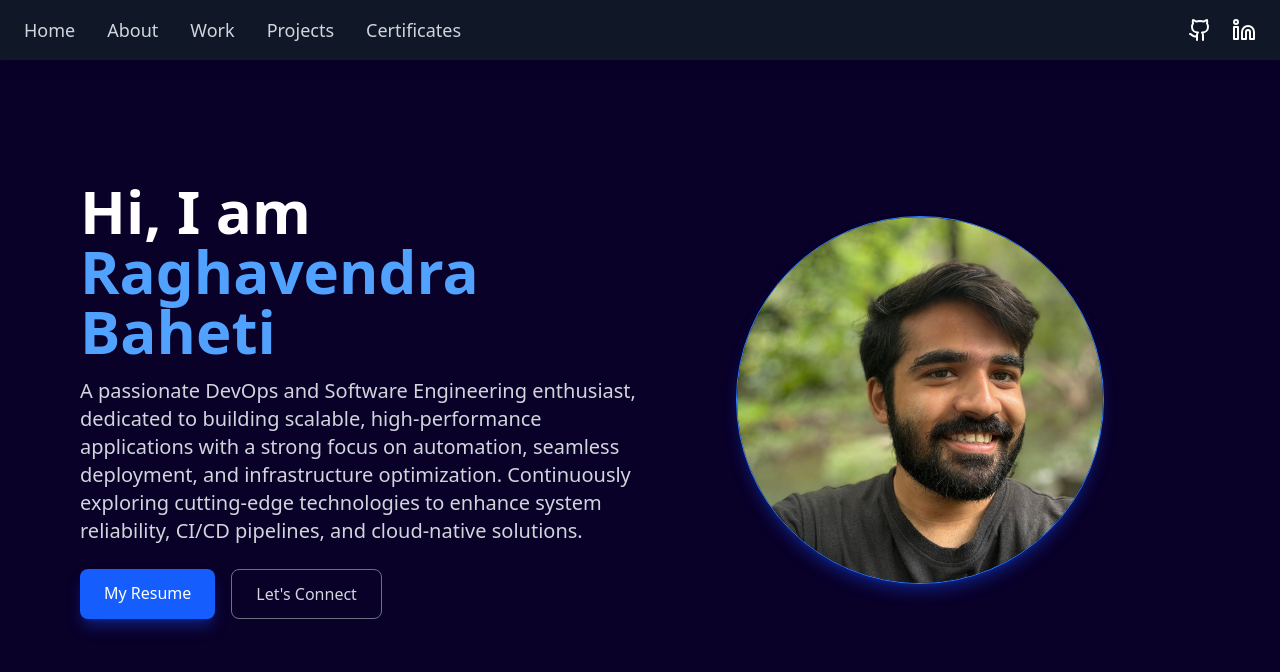
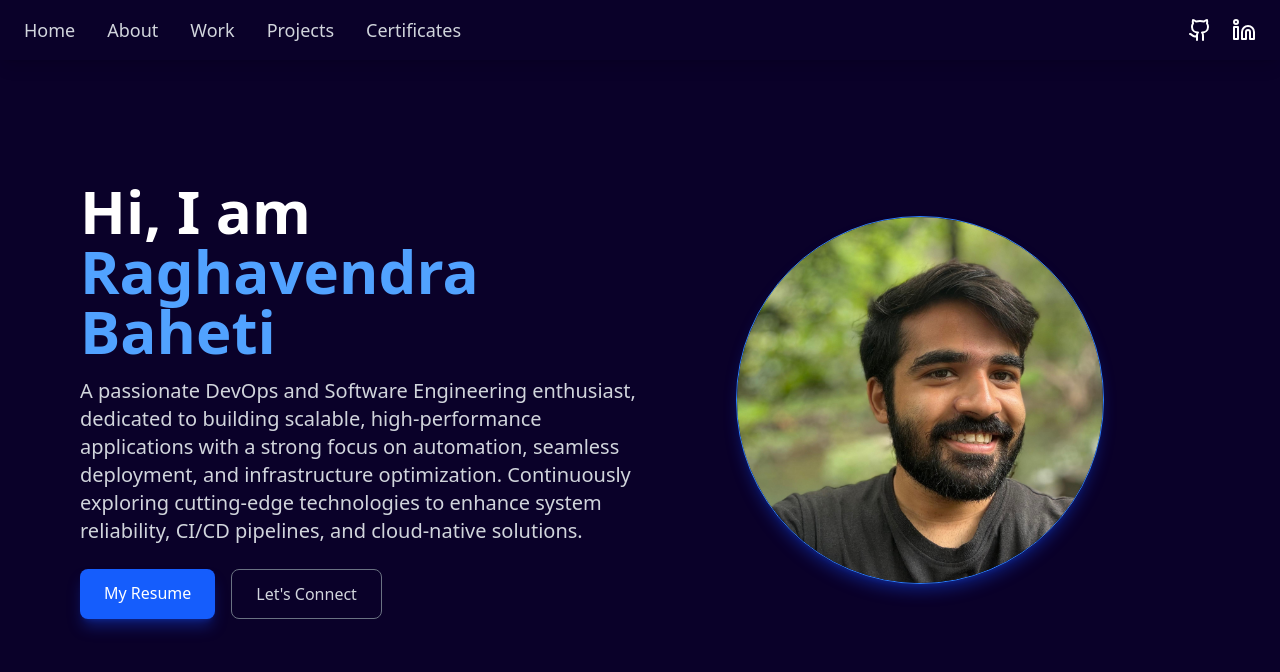
Before and after one commit to Raghavendrabaheti/Portfolio, a React (Vite) app: page / in a window 1280 px wide. Shown: the top 672 px of the page. Built offline with nearby package versions, Linux system fonts and the light colour scheme.

Commit message:
fix: update Navbar background color for improved visibility and add empty Contact component

```diff
--- a/src/Components/Navbar.jsx
+++ b/src/Components/Navbar.jsx
@@ -6,7 +6,7 @@
   const [isOpen, setIsOpen] = useState(false);
 
   return (
-    <nav className="fixed top-0 left-0 w-full bg-gray-900 bg-opacity-80 backdrop-blur-lg shadow-lg text-white py-4 px-6 z-50">
+    <nav className="fixed top-0 left-0 w-full bg-[#0a0129] bg-opacity-80 backdrop-blur-lg shadow-lg text-white py-4 px-6 z-50">
       <div className="container mx-auto flex justify-between items-center">
         {/* Desktop Navigation */}
         <ul className="hidden md:flex space-x-8 text-lg font-medium">
```
Also changed, not shown: src/Components/Contact.jsx (added).
